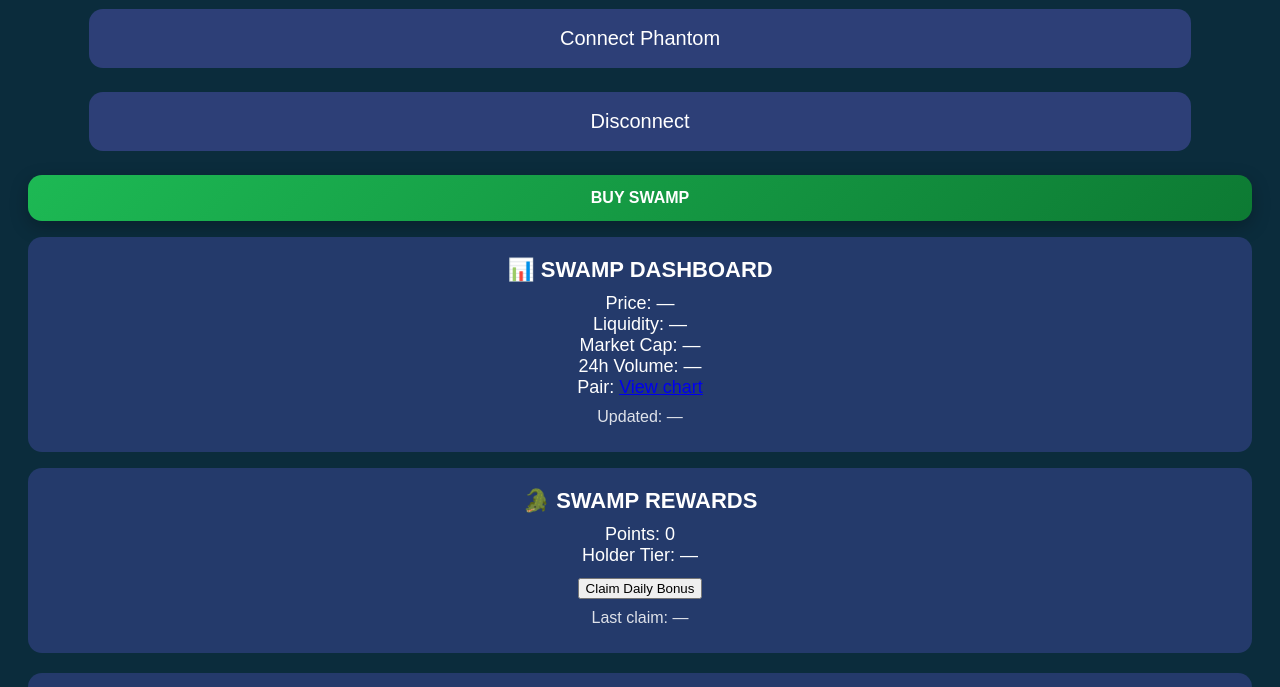
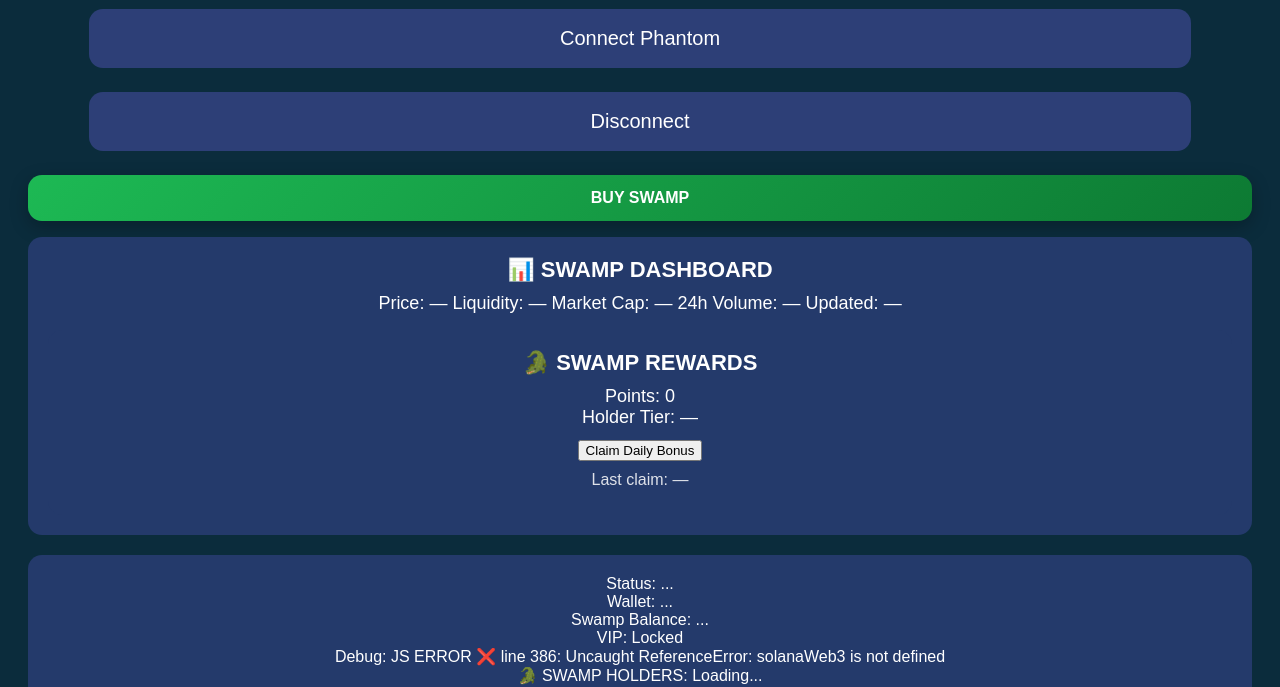
Before and after one commit to realswampdoge-boop/swampdoge-platform, a website: page public/index.html in a window 1280 px wide. Shown: the part 129-816 px from the top of the page. Drawn offline with Linux system fonts and the light colour scheme; a script that the page names is missing.

Commit message:
Update index.html

```diff
--- a/public/index.html
+++ b/public/index.html
@@ -150,17 +150,16 @@
   <div style="font-weight:800; font-size:22px;">📊 SWAMP DASHBOARD</div>
 
   <div style="margin-top:10px; font-size:18px;">
-    Price: <span id="swampPrice">—</span><br/>
-    Liquidity: <span id="swampLiquidity">—</span><br/>
-    Market Cap: <span id="swampMcap">—</span><br/>
-    24h Volume: <span id="swampVol24h">—</span><br/>
-    Pair: <a id="swampPairLink" href="#" target="_blank">View chart</a>
+    Price: <span id="price">—</span>
+Liquidity: <span id="liquidity">—</span>
+Market Cap: <span id="marketcap">—</span>
+24h Volume: <span id="volume">—</span>
+Updated: <span id="updated">—</span>
   </div>
 
   <div class="small" style="margin-top:10px; opacity:.85;">
-    Updated: <span id="swampDashUpdated">—</span>
   </div>
-</div>
+
 
 <!-- 🐊 SWAMP REWARDS -->
 <div class="card" style="margin-top:16px;">
```
